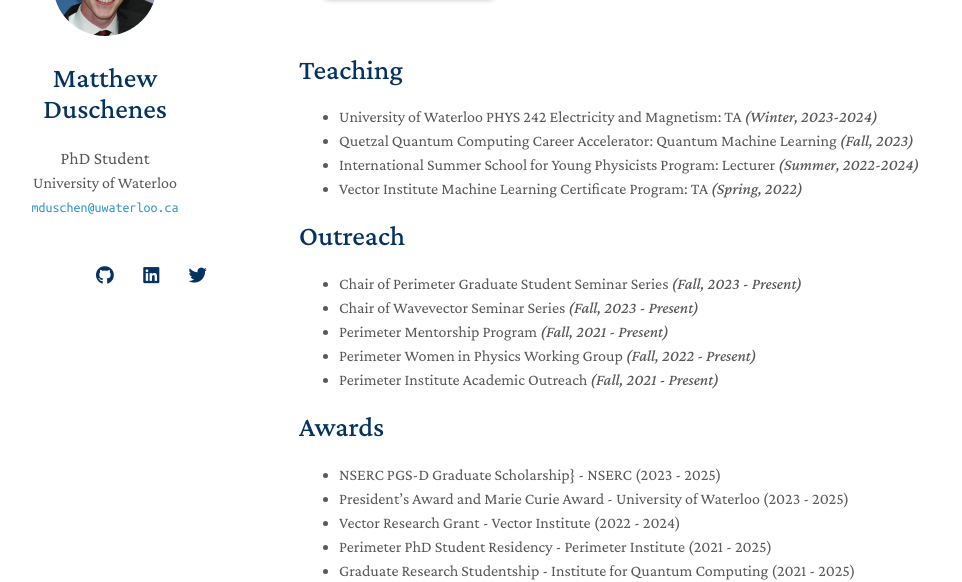
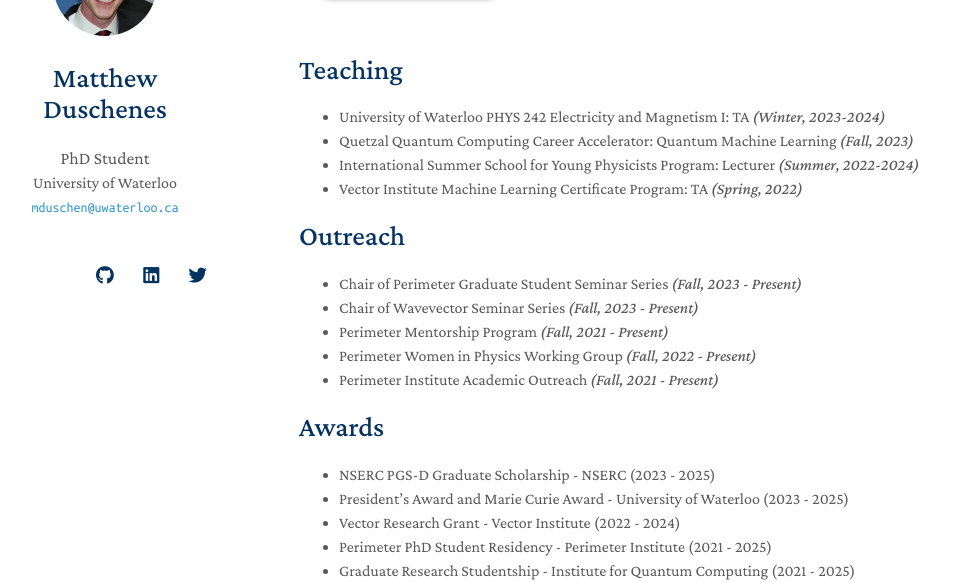
Before and after one commit to mduschenes/mduschenes.github.io, a Jekyll site: the page built from index.md, in a window 1280 px wide and 900 px high, scrolled down 1264 px. Shown: the part 152-734 px from the top of the window, without its empty margins (171-1133 px from the left). Built offline with Jekyll 4.4.1, drawn with Linux system fonts in a browser that asks for light colours; nearby versions of some CDN libraries; a style sheet for code colours, icons or effects is not loaded.

Commit message:
new markdown

```diff
--- a/_data/other.md
+++ b/_data/other.md
@@ -1,5 +1,5 @@
 # Teaching
-- University of Waterloo PHYS 242 Electricity and Magnetism: TA *(Winter, 2023-2024)*
+- University of Waterloo PHYS 242 Electricity and Magnetism I: TA *(Winter, 2023-2024)*
 - Quetzal Quantum Computing Career Accelerator: Quantum Machine Learning *(Fall, 2023)*
 - International Summer School for Young Physicists Program: Lecturer *(Summer, 2022-2024)*
   <!-- - Developed week-long lecture series and Monte Carlo exercises on phase transitions for high school students -->
@@ -14,7 +14,7 @@
 - Perimeter Institute Academic Outreach *(Fall, 2021 - Present)*
 
 # Awards
-- NSERC PGS-D Graduate Scholarship} - NSERC (2023 - 2025)
+- NSERC PGS-D Graduate Scholarship - NSERC (2023 - 2025)
 - President's Award and Marie Curie Award - University of Waterloo (2023 - 2025)
 - Vector Research Grant - Vector Institute (2022 - 2024)
 - Perimeter PhD Student Residency - Perimeter Institute (2021 - 2025)
```
